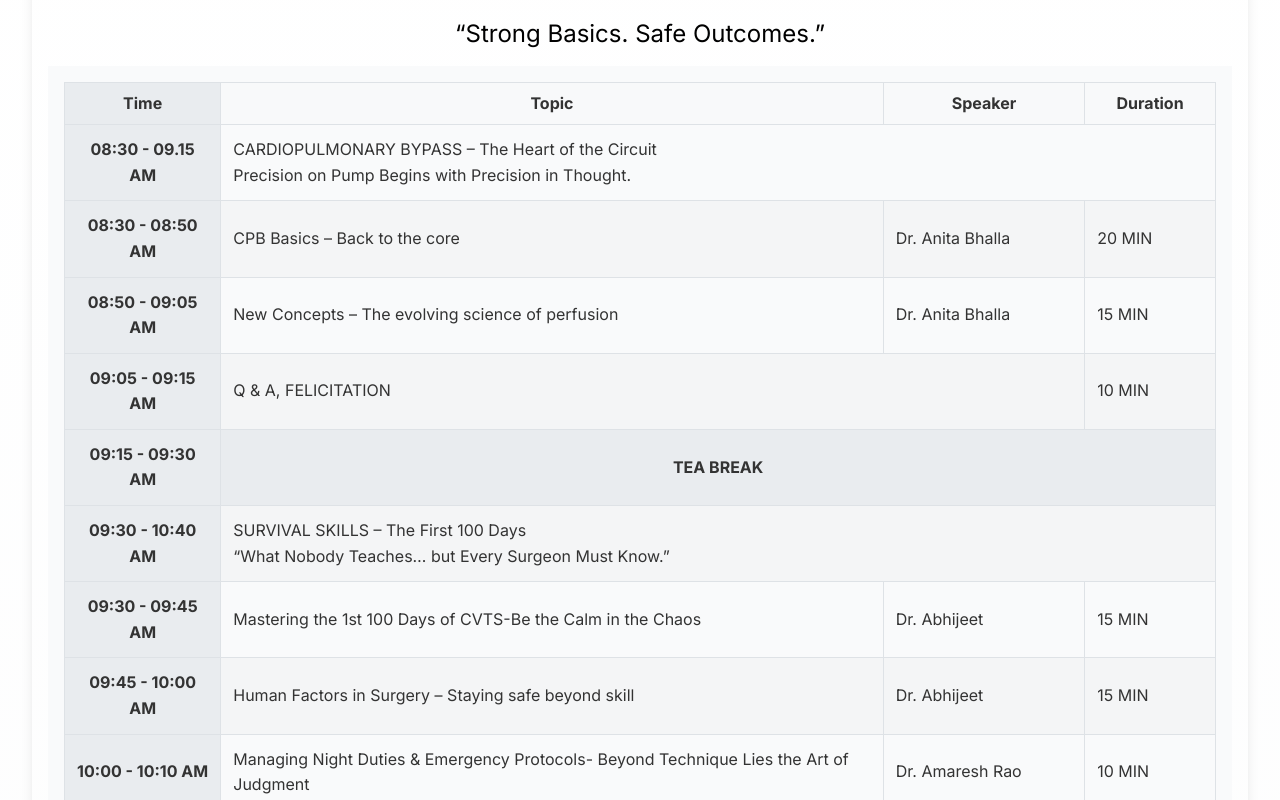
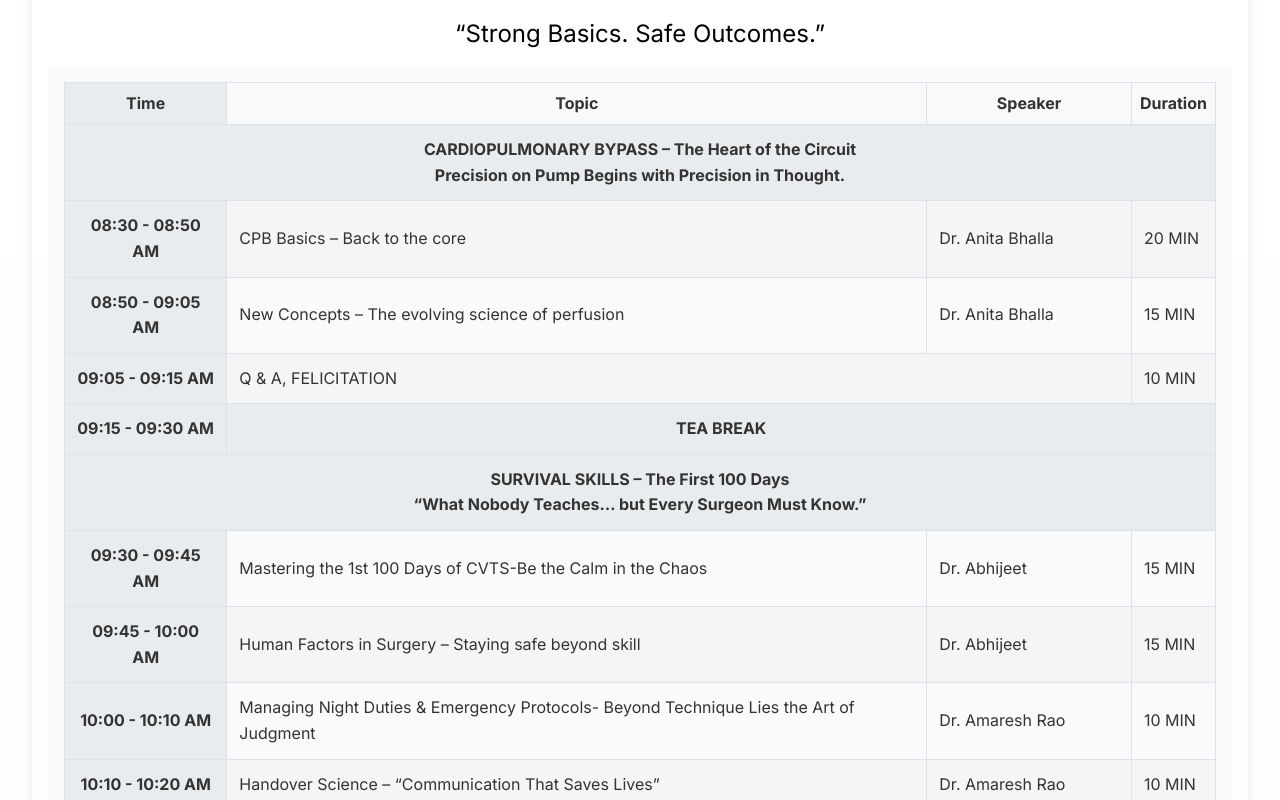
Before and after one commit to Narender-goud-054/dev-cvts, a React (Vite) app: page / in a window 1280 px wide. Shown: the part 6020-6820 px from the top of the page. Built offline with nearby package versions, Linux system fonts and the light colour scheme.

Commit message:
Scientific Programme as in Brochure

```diff
--- a/src/components/ScientificProgramme/programmeData.js
+++ b/src/components/ScientificProgramme/programmeData.js
@@ -1,9 +1,9 @@
 export const day1Data = [
   {
-    isHeader: false,
+    isHeader: true,
     cells: [
-      { content: '08:30 - 09.15 AM', isHeaderCell: true },
-      { content: 'CARDIOPULMONARY BYPASS – The Heart of the Circuit <br> Precision on Pump Begins with Precision in Thought.', colSpan: 3 },
+      // { content: '08:30 - 09.15 AM', isHeaderCell: true },
+      { content: 'CARDIOPULMONARY BYPASS – The Heart of the Circuit <br> Precision on Pump Begins with Precision in Thought.', colSpan: 4 },
     ],
   },
   {
@@ -40,10 +40,10 @@ export const day1Data = [
     ],
   },
   {
-    isHeader: false,
+    isHeader: true,
     cells: [
-      { content: '09:30 - 10:40 AM', isHeaderCell: true },
-      { content: 'SURVIVAL SKILLS – The First 100 Days<br>“What Nobody Teaches… but Every Surgeon Must Know.” <br>', colSpan: 3 },
+      // { content: '09:30 - 10:40 AM', isHeaderCell: true },
+      { content: 'SURVIVAL SKILLS – The First 100 Days<br>“What Nobody Teaches… but Every Surgeon Must Know.” <br>', colSpan: 4 },
     ],
   },
   {
@@ -223,10 +223,10 @@ export const day1Data = [
     ]
   },
   {
-    isHeader: false,
+    isHeader: true,
     cells: [
-      { content: '03:30 - 6:00 PM', isHeaderCell: true },
-      { content: 'THORACIC SURGERY <br>“Sharpen the Mind. Strengthen the Hands. Steady the Heart.”', colSpan: 3 },
+      // { content: '03:30 - 6:00 PM', isHeaderCell: true },
+      { content: 'THORACIC SURGERY <br>“Sharpen the Mind. Strengthen the Hands. Steady the Heart.”', colSpan: 4},
     ],
   },
   {
@@ -249,8 +249,8 @@ export const day1Data = [
     isHeader: false,
     cells: [
       { content: '06:30 - 10:00 PM', isHeaderCell: true },
-      { content: 'EVENING SYMPOSIUM <br>MITRAL AND AORTIC VALVE REPLACEMENT', colSpan: 2 },
-      {content: 'Dr. Sai Surabhi'}
+      { content: 'EVENING SYMPOSIUM <br>MITRAL AND AORTIC VALVE REPLACEMENT'},
+      {content: 'Dr. Sai Surabhi',colSpan:2}
     ],
   }
 ];
@@ -295,7 +295,7 @@ export const day2Data = [
       { content: '09:55 - 10:15AM', isHeaderCell: true },
       { content: 'ERAS in Cardiac Surgery – FUTURE FAST TRACK' },
       { content: 'Dr. Ali' },
-      { content: '30 MIN' },
+      { content: '20 MIN' },
     ],
   },
   {
@@ -304,7 +304,7 @@ export const day2Data = [
       { content: '10:15 - 10:30 AM', isHeaderCell: true },
       { content: 'Social Media for Surgeons – Influence. Educate. Lead.' },
       { content: 'Dr. Srikant' },
-      { content: '30 MIN' },
+      { content: '15 MIN' },
     ],
   },
   {
@@ -344,7 +344,7 @@ export const day2Data = [
       { content: '11.45 - 12.00 PM', isHeaderCell: true },
       { content: 'Transplant Team Dynamics & Protocols <br> “Where Precision Meets Coordination.”' },
       { content: 'Dr. John Murala' },
-      { content: '20 MIN' },
+      { content: '15 MIN' },
     ],
   },
   {
@@ -358,7 +358,7 @@ export const day2Data = [
     cells: [
       { content: '12.00–12.15 PM', isHeaderCell: true },
       { content: 'Post-op Follow-Up Guidelines'},
-      {content: 'Dr.Rajashekar'},
+      {content: 'Dr. Rajashekar'},
       { content: '15 MIN' },
     ],
   },
@@ -366,29 +366,34 @@ export const day2Data = [
     isHeader: false,
     cells: [
       { content: '01.30PM', isHeaderCell: true },
-      { content: 'Goal-Directed Medical Therapy', colSpan: 2 },
-      { content: '' },
+      { content: 'Goal-Directed Medical Therapy'},
+      { content: 'Dr. Abhachandra' },
+      {content: '15 MIN'}
     ],
   },
   {
     isHeader: false,
     cells: [
       { content: '02.00PM ONWARDS', isHeaderCell: true },
-      { content: 'Leadership in OT & ICU – Your Team Mirrors Your Mindset', colSpan: 3 },
+      { content: 'Leadership in OT & ICU – Your Team Mirrors Your Mindset'},
+      {content: 'Dr. Pratheek Bhatnagar'},
+      {content: '15 MIN'}
     ],
   },
   {
     isHeader: false,
     cells: [
-      { content: '----', isHeaderCell: true },
-      { content: 'PANEL DISCUSSION <br> “When Can I Become an Independent Surgeon?” Real questions. Honest answers. Clear paths.', colSpan: 3 },
+      { content: '01:00-01:30 PM', isHeaderCell: true },
+      { content: 'PANEL DISCUSSION <br> “When Can I Become an Independent Surgeon?” Real questions. Honest answers. Clear paths.'},
+      {content:'Dr. Amareh Rao (Moderator)<br> Dr. Abhachandra<br> Dr. Balasubramaniam KR', colSpan:2}
     ],
   },
   {
     isHeader: false,
     cells: [
-      { content: '----', isHeaderCell: true },
-      { content: 'WORKSHOP -VALVE SURGERY. <br> From Anatomy to Mastery: Elevating Valve Surgery.', colSpan: 3 },
+      { content: '01:30-02:00 PM', isHeaderCell: true },
+      { content: 'WORKSHOP -VALVE SURGERY. <br> From Anatomy to Mastery: Elevating Valve Surgery.'},
+      {content:'', colSpan:2}
     ],
   },
 ];
```
